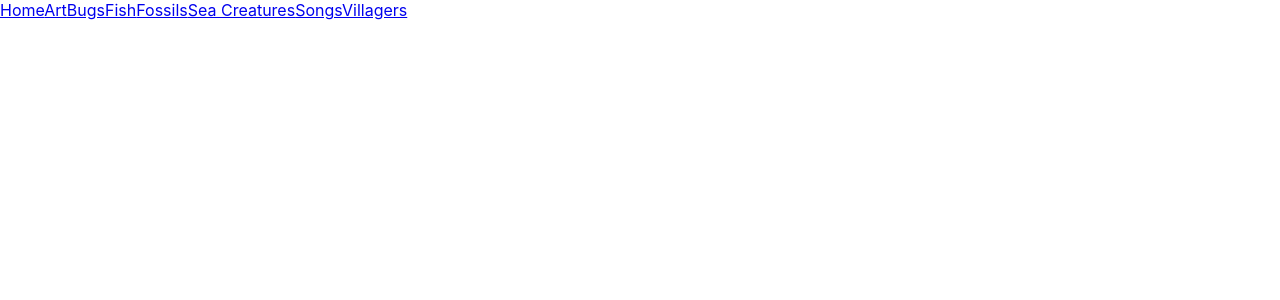
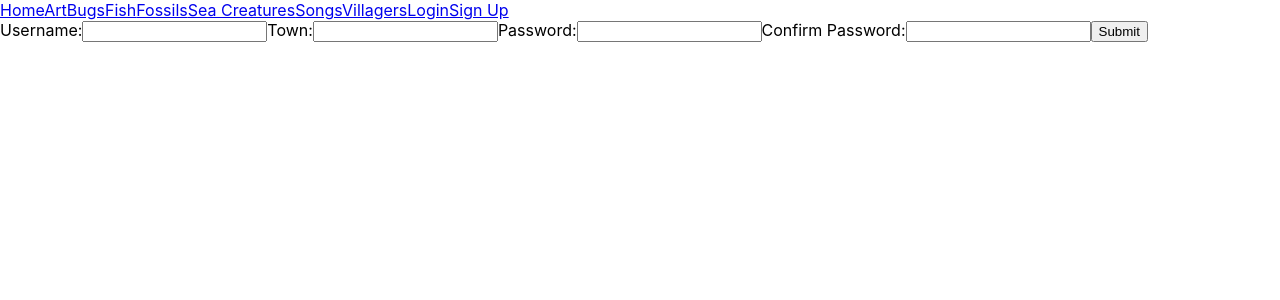
Before and after one commit to ElisaShapiro/ACNH, a React (Create React App) app in the folder frontend/acnh/: page /signup in a window 1280 px wide. Shown: the top 300 px of the page. Built offline with nearby package versions, Linux system fonts and the light colour scheme; the HTML template or start-up script is replaced by a standard one.

Commit message:
login/signup routes created

```diff
--- a/frontend/acnh/src/App.js
+++ b/frontend/acnh/src/App.js
@@ -4,6 +4,8 @@ import { useEffect } from 'react'
 
 import Home from './components/Home'
 import NavBar from './components/NavBar'
+import Login from './components/Login'
+import Signup from './components/Signup';
 import ArtContainer from './components/ArtContainer'
 import BugsContainer from './components/BugsContainer'
 import FishContainer from './components/FishContainer'
@@ -27,6 +29,8 @@ function App() {
         <Route path="/seacreatures" element={<SeaCreaturesContainer />} />
         <Route path="/songs" element={<SongsContainer />} />
         <Route path="/villagers" element={<VillagersContainer />} />
+        <Route path="/login" element={<Login />} />
+        <Route path="/signup" element={<Signup />} />
       </Routes>
     </>
   );
--- /dev/null
+++ b/frontend/acnh/src/components/Login.js
@@ -0,0 +1,15 @@
+function Login(){
+    return(
+        <div className="login-wrapper">
+            <form className="login-form">
+                <label htmlFor="username">Username:</label>
+                <input type="text" name="username" />
+                <label htmlFor="password">Password:</label>
+                <input type="text" name="password" />
+                <button type="submit">Submit</button>
+            </form>
+        </div>
+    )
+}
+
+export default Login;
--- a/frontend/acnh/src/components/NavBar.js
+++ b/frontend/acnh/src/components/NavBar.js
@@ -27,6 +27,12 @@ function NavBar() {
             <NavLink  to="/villagers">
                 Villagers
             </NavLink>
+            <NavLink to="/login">
+                Login
+            </NavLink>
+            <NavLink to="/signup">
+                Sign Up
+            </NavLink>
         </>
     )
 }
--- /dev/null
+++ b/frontend/acnh/src/components/Signup.js
@@ -0,0 +1,19 @@
+function Signup(){
+    return (
+        <div className="login-wrapper">
+            <form className="login-form">
+                <label htmlFor="username">Username:</label>
+                <input type="text" name="username" />
+                <label htmlFor="town">Town:</label>
+                <input type="text" name="town" />
+                <label htmlFor="password">Password:</label>
+                <input type="password" name="password" />
+                <label htmlFor="confPass">Confirm Password:</label>
+                <input type="password" name="confPass" />
+                <button type="submit">Submit</button>
+            </form>
+        </div>
+    )
+}
+
+export default Signup;
```
